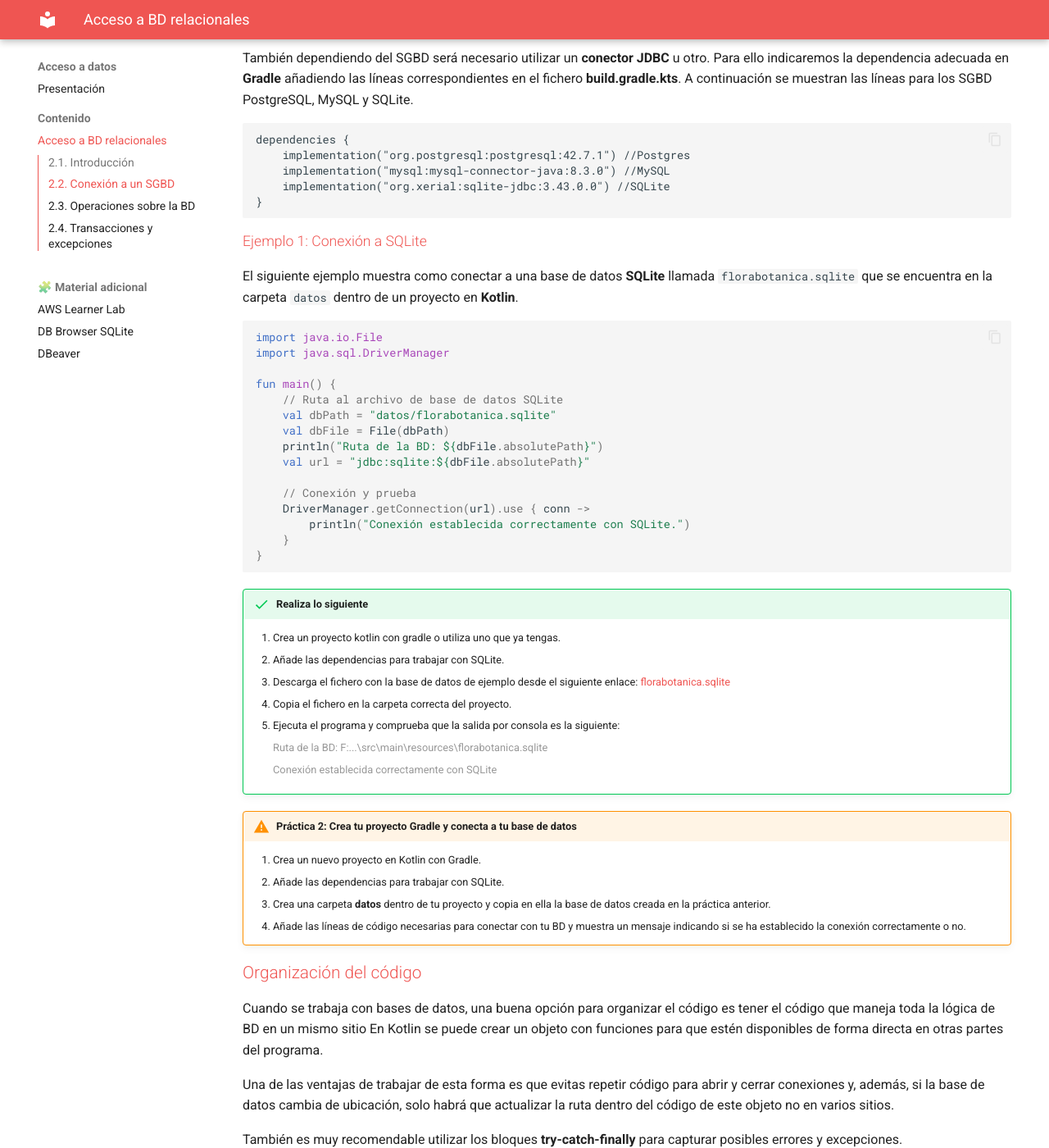
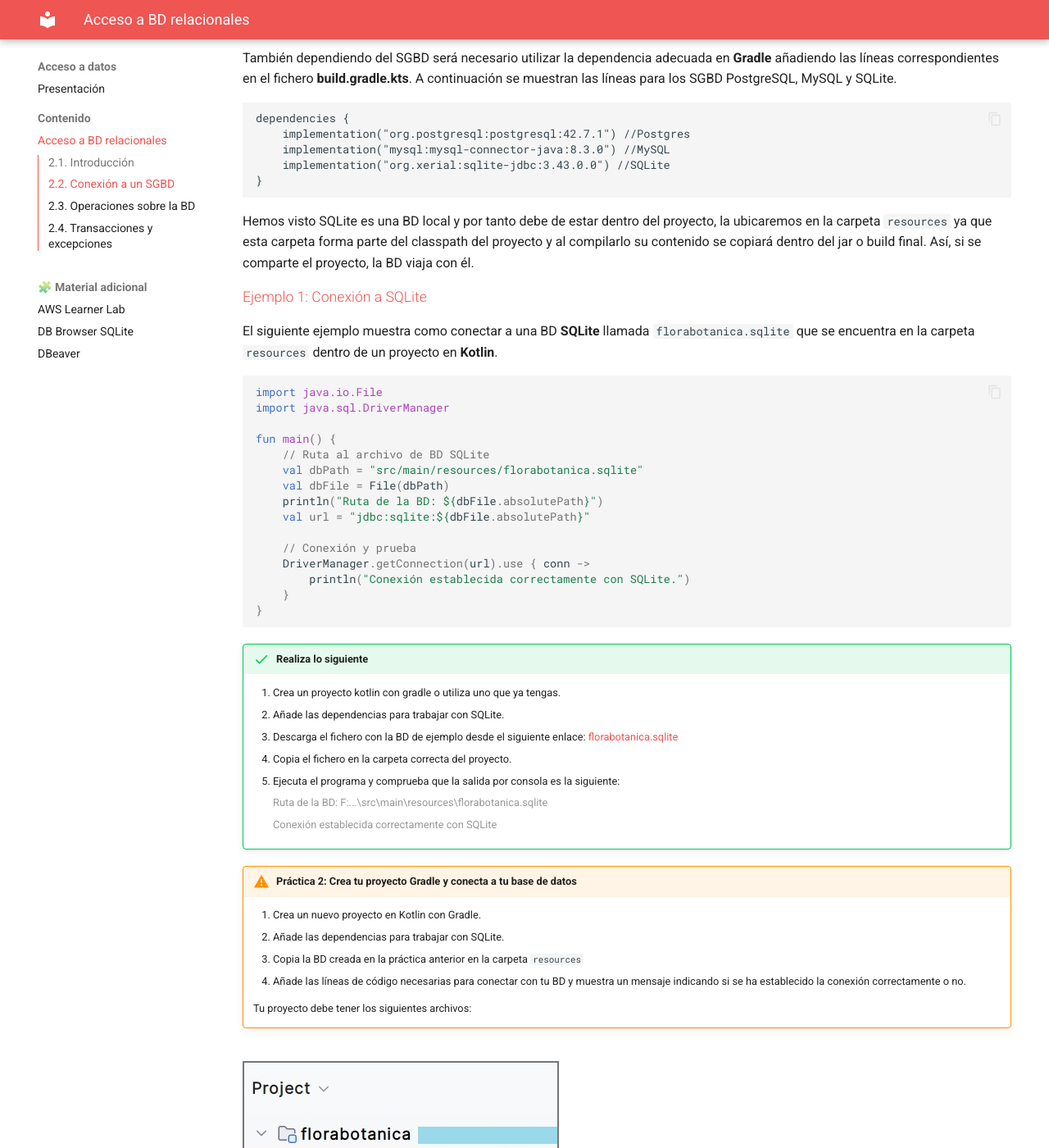
Before and after one commit to bpaterna/acceso_datos, an MkDocs documentation site: the page built from docs/2_BD_relacionales.md, in a window 1280 px wide and 1400 px high, scrolled down 4650 px. Shown: the whole window at 82% size. Built offline with MkDocs 1.6.1 and Material for MkDocs 9.7.7, drawn with Linux system fonts in a browser that asks for light colours; some of the changed text lies outside the part shown.

Commit message:
Update 2_BD_relacionales.md

````diff
--- a/docs/2_BD_relacionales.md
+++ b/docs/2_BD_relacionales.md
@@ -142,7 +142,7 @@ PostgreSQL|	org.postgresql.Driver| jdbc:postgresql://host:puerto/nombreBD
 MySQL / MariaDB|	com.mysql.cj.jdbc.Driver| jdbc:mysql://host:puerto/nombreBD
 SQLite (embebido)|	org.sqlite.JDBC	|jdbc:sqlite:nombreBD
 
-También dependiendo del SGBD será necesario utilizar un **conector JDBC** u otro. Para ello indicaremos la dependencia adecuada en **Gradle** añadiendo las líneas correspondientes en el fichero **build.gradle.kts**. A continuación se muestran las líneas para los SGBD PostgreSQL, MySQL y SQLite.
+También dependiendo del SGBD será necesario utilizar la dependencia adecuada en **Gradle** añadiendo las líneas correspondientes en el fichero **build.gradle.kts**. A continuación se muestran las líneas para los SGBD PostgreSQL, MySQL y SQLite.
 
 ```
 dependencies {
@@ -152,13 +152,17 @@ dependencies {
 }
 ```
 
+Hemos visto SQLite es una BD local y por tanto debe de estar dentro del proyecto, la ubicaremos en la carpeta `resources` ya que esta carpeta forma parte del classpath del proyecto y al compilarlo su contenido se copiará dentro del jar o build final. Así, si se comparte el proyecto, la BD viaja con él.
+
 <!-- <span class="mi_h2">Conexión a SQLite</span>
 -->
 
 
+
 <span class="mis_ejemplos">Ejemplo 1: Conexión a SQLite</span>
 
-El siguiente ejemplo muestra como conectar a una base de datos **SQLite** llamada `florabotanica.sqlite` que se encuentra en la carpeta `datos` dentro de un proyecto en **Kotlin**.
+El siguiente ejemplo muestra como conectar a una BD **SQLite** llamada `florabotanica.sqlite` que se encuentra en la carpeta `resources` dentro de un proyecto en **Kotlin**.
+
 
 
 ``` kotlin
@@ -166,8 +170,8 @@ import java.io.File
 import java.sql.DriverManager
 
 fun main() {
-    // Ruta al archivo de base de datos SQLite
-    val dbPath = "datos/florabotanica.sqlite"
+    // Ruta al archivo de BD SQLite
+    val dbPath = "src/main/resources/florabotanica.sqlite"
     val dbFile = File(dbPath)
     println("Ruta de la BD: ${dbFile.absolutePath}")
     val url = "jdbc:sqlite:${dbFile.absolutePath}"
@@ -182,7 +186,7 @@ fun main() {
 !!! success "Realiza lo siguiente"
     1. Crea un proyecto kotlin con gradle o utiliza uno que ya tengas.
     2. Añade las dependencias para trabajar con SQLite.
-    3. Descarga el fichero con la base de datos de ejemplo desde el siguiente enlace:
+    3. Descarga el fichero con la BD de ejemplo desde el siguiente enlace:
     [florabotanica.sqlite](material/florabotanica.sqlite){:florabotanica.sqlite}
     4. Copia el fichero en la carpeta correcta del proyecto.
     5. Ejecuta el programa y comprueba que la salida por consola es la siguiente:
@@ -195,8 +199,12 @@ fun main() {
 !!! warning "Práctica 2: Crea tu proyecto Gradle y conecta a tu base de datos"
     1. Crea un nuevo proyecto en Kotlin con Gradle.
     2. Añade las dependencias para trabajar con SQLite.
-    3. Crea una carpeta **datos** dentro de tu proyecto y copia en ella la base de datos creada en la práctica anterior.
+    3. Copia la BD creada en la práctica anterior en la carpeta `resources`
     4. Añade las líneas de código necesarias para conectar con tu BD y muestra un mensaje indicando si se ha establecido la conexión correctamente o no.
+
+    Tu proyecto debe tener los siguientes archivos:
+
+![Imagen 1](img/resources1.jpg)
 
 
 <span class="mi_h3">Organización del código</span>
@@ -219,7 +227,7 @@ import java.sql.SQLException
 
 object FlorabotanicaBD {
     // Ruta al archivo de base de datos SQLite
-    private val dbPath = "datos/florabotanica.sqlite"
+    private val dbPath = "src/main/resources/florabotanica.sqlite"
     private val dbFile = File(dbPath)
     private val url = "jdbc:sqlite:${dbFile.absolutePath}"
 
````
